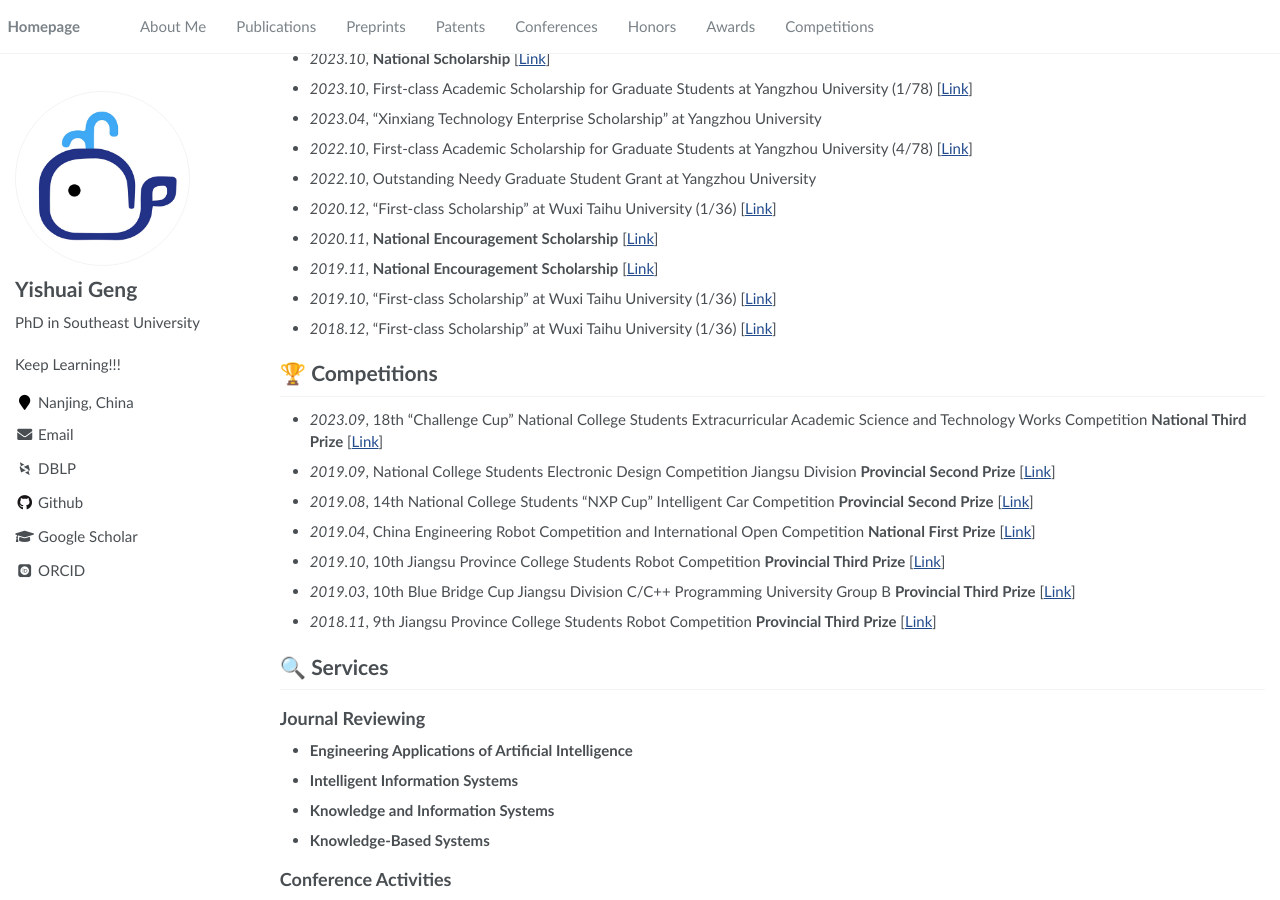
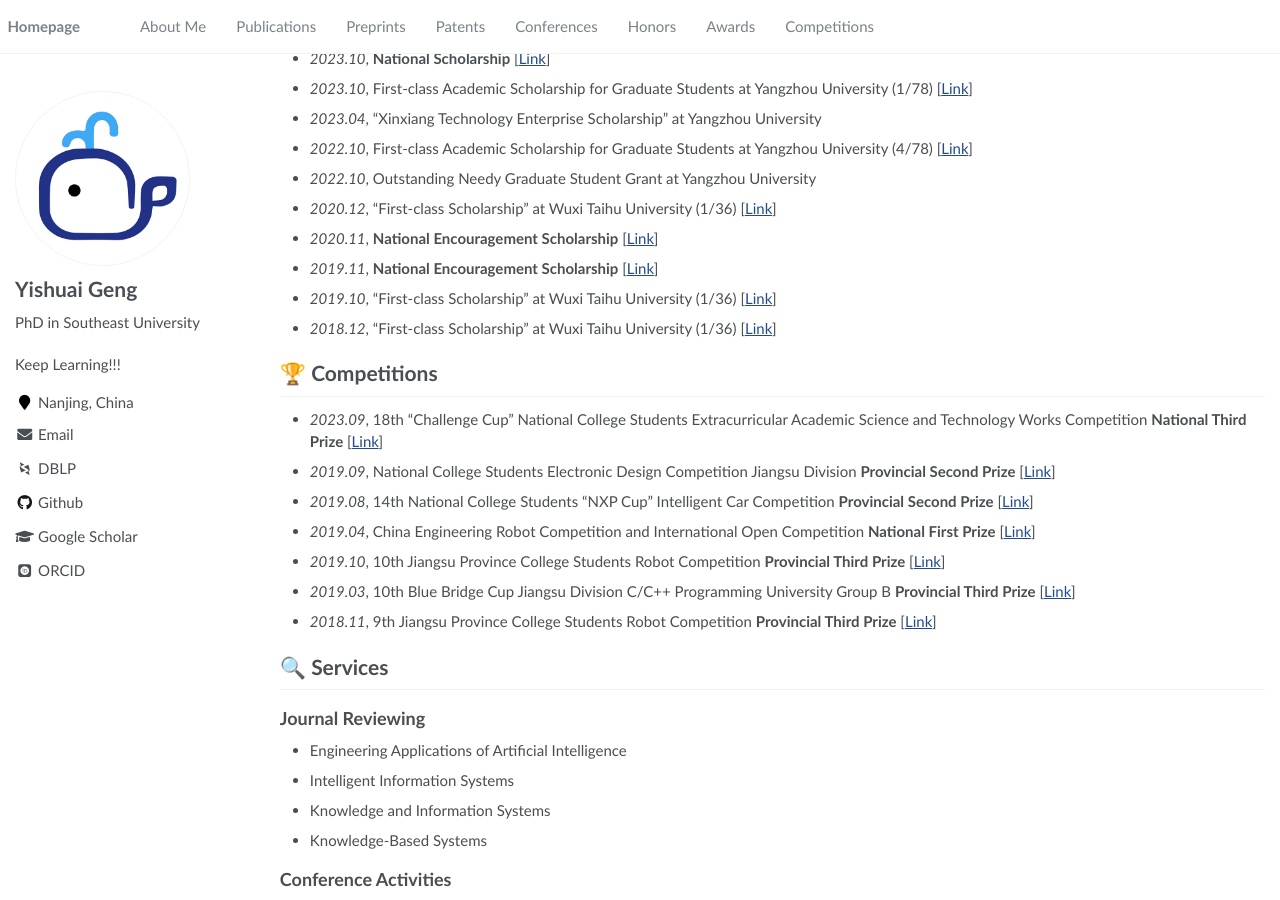
Before and after one commit to YishuaiGeng/ysgeng.github.io, a Jekyll site: the page built from _pages/about.md, in a window 1280 px wide and 900 px high, scrolled down 2010 px. Built offline with Jekyll 4.4.1, drawn with Linux system fonts in a browser that asks for light colours; some web fonts are replaced.

Commit message:
update anput.md

```diff
--- a/_pages/about.md
+++ b/_pages/about.md
@@ -142,9 +142,9 @@ I have published 5 papers with total google scholar citations  <a href='https://
 # 🔍 Services
 
 ## Journal Reviewing
-- **Engineering Applications of Artificial Intelligence**
-- **Intelligent Information Systems**
-- **Knowledge and Information Systems**
-- **Knowledge-Based Systems**
+- Engineering Applications of Artificial Intelligence
+- Intelligent Information Systems
+- Knowledge and Information Systems
+- Knowledge-Based Systems
 
 ## Conference Activities
```
